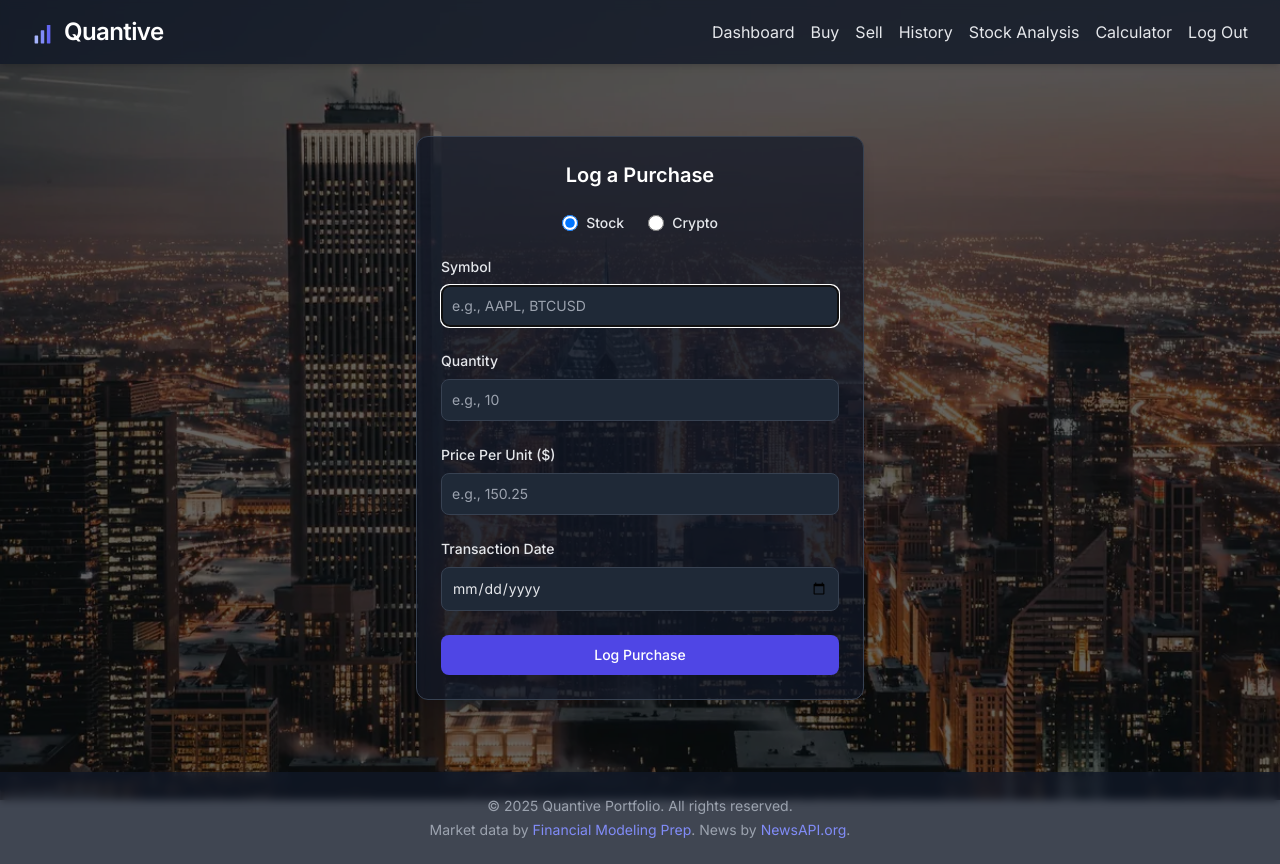
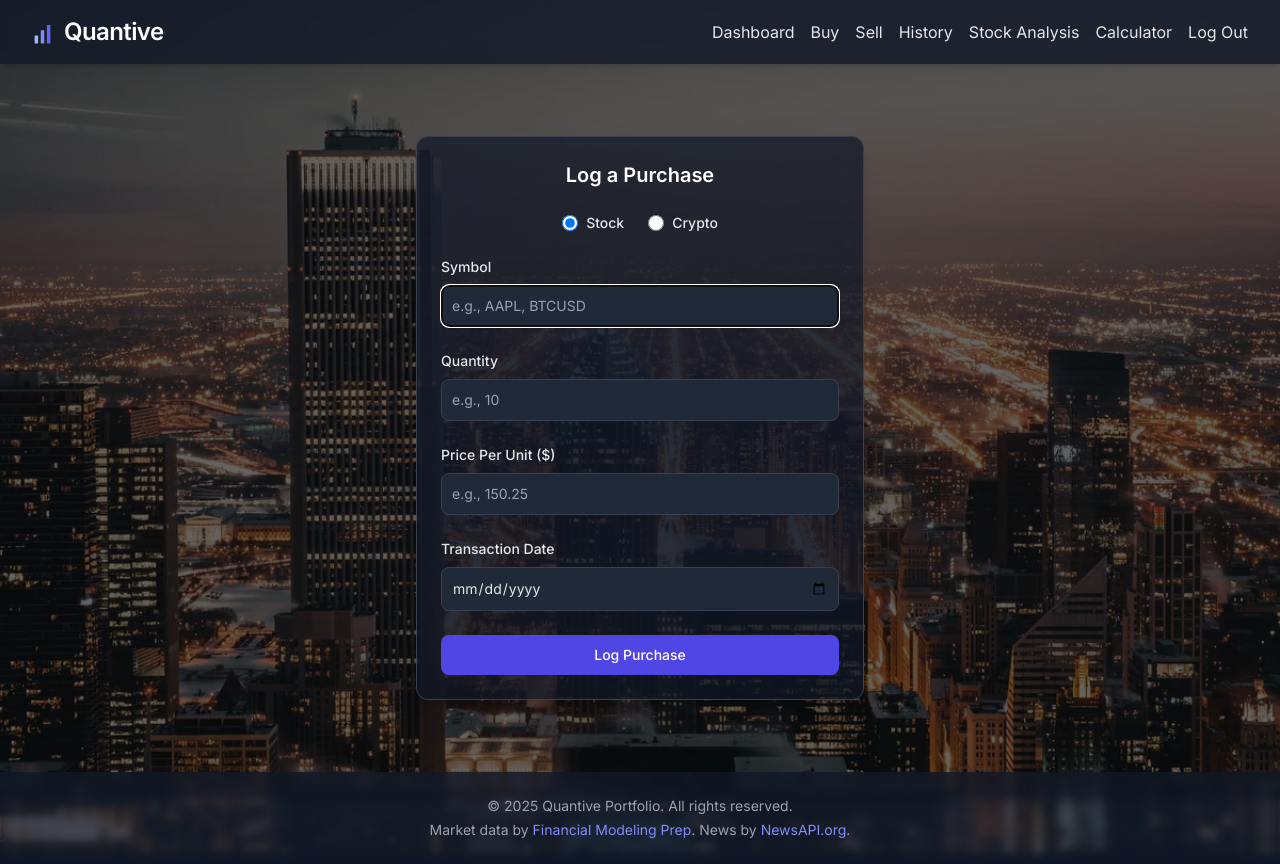
Before and after one commit to francordon29/Quantive-Portfolio, a Flask app: page /buy in a window 1280 px wide. Run offline with Flask 3, Linux system fonts and the light colour scheme; a user stored in the database is signed in; some libraries are stand-ins or nearby versions.

Commit message:
Project change

```diff
--- a/templates/layout.html
+++ b/templates/layout.html
@@ -1,6 +1,5 @@
 <!DOCTYPE html>
 <html lang="en" class="h-full">
-
 <head>
   <meta charset="UTF-8">
   <meta name="viewport" content="width=device-width, initial-scale=1.0">
@@ -12,22 +11,38 @@
   <!-- Tailwind -->
   <script src="https://cdn.tailwindcss.com"></script>
 
+  <!-- Google Fonts -->
   <link rel="preconnect" href="https://fonts.googleapis.com">
   <link rel="preconnect" href="https://fonts.gstatic.com" crossorigin>
-  <link
-    href="https://fonts.googleapis.com/css2?family=Inter:wght@400;500;600;700&display=swap"
-    rel="stylesheet">
+  <link href="https://fonts.googleapis.com/css2?family=Inter:wght@400;500;600;700&display=swap" rel="stylesheet">
+
+  <!-- Preload CSS -->
+  <link rel="preload" as="style" href="{{ url_for('static', filename='css/app.css', v=STATIC_VERSION) }}" onload="this.onload=null;this.rel='stylesheet'">
+  <noscript><link rel="stylesheet" href="{{ url_for('static', filename='css/app.css', v=STATIC_VERSION) }}"></noscript>
+
+  <!-- Critical CSS inline -->
+  <style>
+    body { margin:0; background:#0b1220; color:#e8ebf0; }
+    .hero-bg {
+      min-height: 100vh;
+      display:grid;
+      place-items:center;
+      background:
+        radial-gradient(1200px 600px at 50% -10%, rgba(255,255,255,.06), transparent 60%),
+        linear-gradient(180deg,#0b1220 0%, #05070d 100%);
+    }
+  </style>
 </head>
 
 <body class="h-full flex flex-col text-gray-200 relative">
 
   <!-- Background -->
-  <div class="fixed inset-0 -z-10">
+  <div class="fixed inset-0 -z-10 hero-bg">
     <picture>
-      <!-- Mobile-->
+      <!-- Mobile -->
       <source
         type="image/webp"
-        srcset="{{ url_for('static', filename='img/pexels-photo-373893-480.webp') }}"
+        srcset="{{ url_for('static', filename='img/pexels-photo-373893-489.webp') }}"
         media="(max-width: 768px)">
 
       <!-- Desktop -->
@@ -37,9 +52,9 @@
                 {{ url_for('static', filename='img/pexels-photo-373893-1200.webp') }} 1200w"
         sizes="100vw">
 
-      <!-- Fallback -->
+      <!-- Fallback JPG -->
       <img
-        src="{{ url_for('static', filename='img/pexels-photo-373893-800.webp') }}"
+        src="{{ url_for('static', filename='img/pexels-photo-373893.jpg') }}"
         alt="City skyline background"
         class="w-full h-full object-cover"
         loading="eager"
@@ -51,15 +66,13 @@
   </div>
 
   <!-- Header -->
-  <header
-    class="bg-gray-900 bg-opacity-80 shadow-md backdrop-blur-sm sticky top-0 z-20">
+  <header class="bg-gray-900 bg-opacity-80 shadow-md backdrop-blur-sm sticky top-0 z-20">
     <nav class="mx-auto max-w-7xl px-4 sm:px-6 lg:px-8">
       <div class="flex h-16 items-center justify-between">
 
         <!-- Logo + Brand -->
         <a href="/" class="flex items-center">
-          <svg xmlns="http://www.w3.org/2000/svg" viewBox="0 0 64 64"
-            class="h-7 w-7">
+          <svg xmlns="http://www.w3.org/2000/svg" viewBox="0 0 64 64" class="h-7 w-7">
             <rect x="6" y="40" width="8" height="18" rx="1" fill="#A5B4FC" />
             <rect x="20" y="28" width="8" height="30" rx="1" fill="#818CF8" />
             <rect x="34" y="16" width="8" height="42" rx="1" fill="#6366F1" />
@@ -78,16 +91,13 @@
           <a href="{{ url_for('calculator') }}" class="hover:text-white">Calculator</a>
           <a href="{{ url_for('logout') }}" class="hover:text-white">Log Out</a>
           {% else %}
-          <a href="{{ url_for('login') }}"
-             class="bg-indigo-600 px-3 py-2 rounded text-white hover:bg-indigo-500">Log In</a>
-          <a href="{{ url_for('register') }}"
-             class="bg-indigo-600 px-3 py-2 rounded text-white hover:bg-indigo-500">Register</a>
+          <a href="{{ url_for('login') }}" class="bg-indigo-600 px-3 py-2 rounded text-white hover:bg-indigo-500">Log In</a>
+          <a href="{{ url_for('register') }}" class="bg-indigo-600 px-3 py-2 rounded text-white hover:bg-indigo-500">Register</a>
           {% endif %}
         </div>
 
         <!-- Mobile menu button -->
-        <button id="mobile-menu-button"
-          class="md:hidden text-gray-300 hover:text-white">
+        <button id="mobile-menu-button" class="md:hidden text-gray-300 hover:text-white">
           ☰
         </button>
       </div>
@@ -116,10 +126,9 @@
       {% with messages = get_flashed_messages(with_categories=true) %}
       {% if messages %}
       {% for category, message in messages %}
-      <div
-        class="rounded-md p-4 mb-4 text-white
-                        {% if category == 'success' %}bg-green-500 bg-opacity-40 border border-green-500
-                        {% else %}bg-red-500 bg-opacity-40 border border-red-500{% endif %}">
+      <div class="rounded-md p-4 mb-4 text-white
+                  {% if category == 'success' %}bg-green-500 bg-opacity-40 border border-green-500
+                  {% else %}bg-red-500 bg-opacity-40 border border-red-500{% endif %}">
         {{ message }}
       </div>
       {% endfor %}
@@ -131,16 +140,11 @@
   </main>
 
   <!-- Footer -->
-  <footer
-    class="text-center py-6 text-gray-400 text-sm bg-gray-900 bg-opacity-80 backdrop-blur-sm z-20">
+  <footer class="text-center py-6 text-gray-400 text-sm bg-gray-900 bg-opacity-80 backdrop-blur-sm z-20">
     <p>&copy; 2025 Quantive Portfolio. All rights reserved.</p>
     <p class="mt-1">
-      Market data by <a
-        href="https://financialmodelingprep.com/developer/docs/"
-        target="_blank"
-        class="text-indigo-400 hover:underline">Financial Modeling Prep</a>.
-      News by <a href="https://newsapi.org/" target="_blank"
-        class="text-indigo-400 hover:underline">NewsAPI.org</a>.
+      Market data by <a href="https://financialmodelingprep.com/developer/docs/" target="_blank" class="text-indigo-400 hover:underline">Financial Modeling Prep</a>.
+      News by <a href="https://newsapi.org/" target="_blank" class="text-indigo-400 hover:underline">NewsAPI.org</a>.
     </p>
   </footer>
 
```
